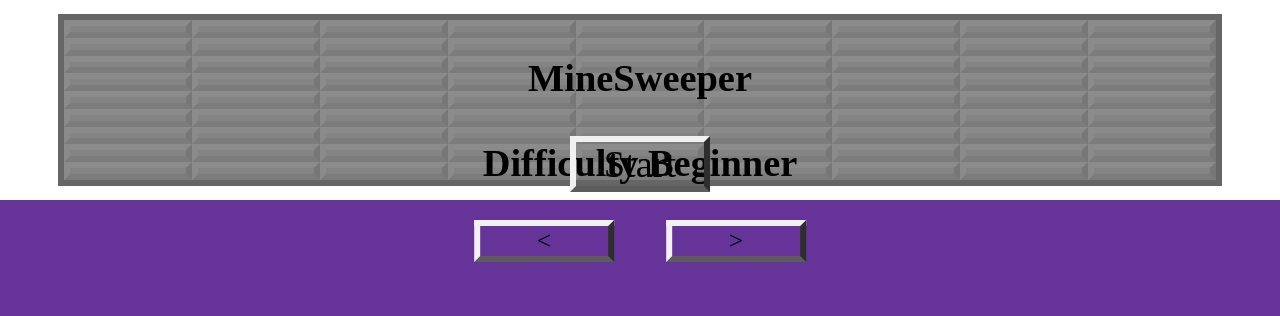
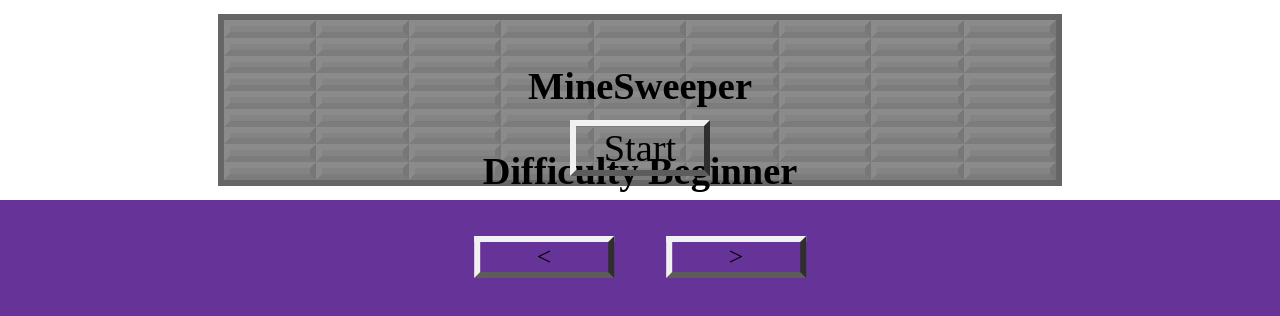
Before and after one commit to cheezypotatoes/MineSweeper, a React (Vite) app: page / in a window 1280 px wide. Shown: the top 316 px of the page. Built offline with nearby package versions, Linux system fonts and the light colour scheme.

Commit message:
responsive for 320 below

```diff
--- a/src/assets/css/GameBoard.css
+++ b/src/assets/css/GameBoard.css
@@ -9,7 +9,14 @@
 
 @media (min-width: 0px) {
     #GameBoard {
-        height: 20vh;
+        height: 15vh;
         width: 90vw;
     }
 }
+
+@media (min-width: 620px) {
+    #GameBoard {
+        height: 20vh;
+        width: 65vw;
+    }
+}
--- a/src/assets/css/GameMenu.css
+++ b/src/assets/css/GameMenu.css
@@ -99,7 +99,65 @@
 
 @media (min-width: 0px) {
     #GameMenuBackground {
-        height: 20vh;
+        height: 15vh;
         width: 90vw;
     }
+
+    #ResultText {
+        top: 35%;
+        left: 50%;
+        transform: translate(-50%, -50%);
+    }
+
+    #LevelText {
+        top: 45%;
+        left: 50%;
+        transform: translate(-50%, -50%);
+    }
+
+    #GameButtonsLevelPicker {
+        top: 55%;
+        left: 50%;
+        transform: translate(-50%, -50%);
+    }
+
+    #StartButton {
+        top: 85%;
+        left: 50%;
+        transform: translate(-50%, -50%);
+    }
+
+
 }
+
+@media (min-width: 620px) {
+    #GameMenuBackground {
+        height: 20vh;
+        width: 65vw;
+    }
+
+    #GameButtonsLevelPicker {
+        top: 45%;
+        left: 50%;
+        transform: translate(-50%, -50%);
+    }
+
+    #StartButton {
+        top: 80%;
+        left: 50%;
+        transform: translate(-50%, -50%);
+    }
+
+    #LevelText {
+        top: 35%;
+        left: 50%;
+        transform: translate(-50%, -50%);
+    }
+
+    #ResultText {
+        top: 25%;
+        left: 50%;
+        transform: translate(-50%, -50%);
+    }
+
+}
```
